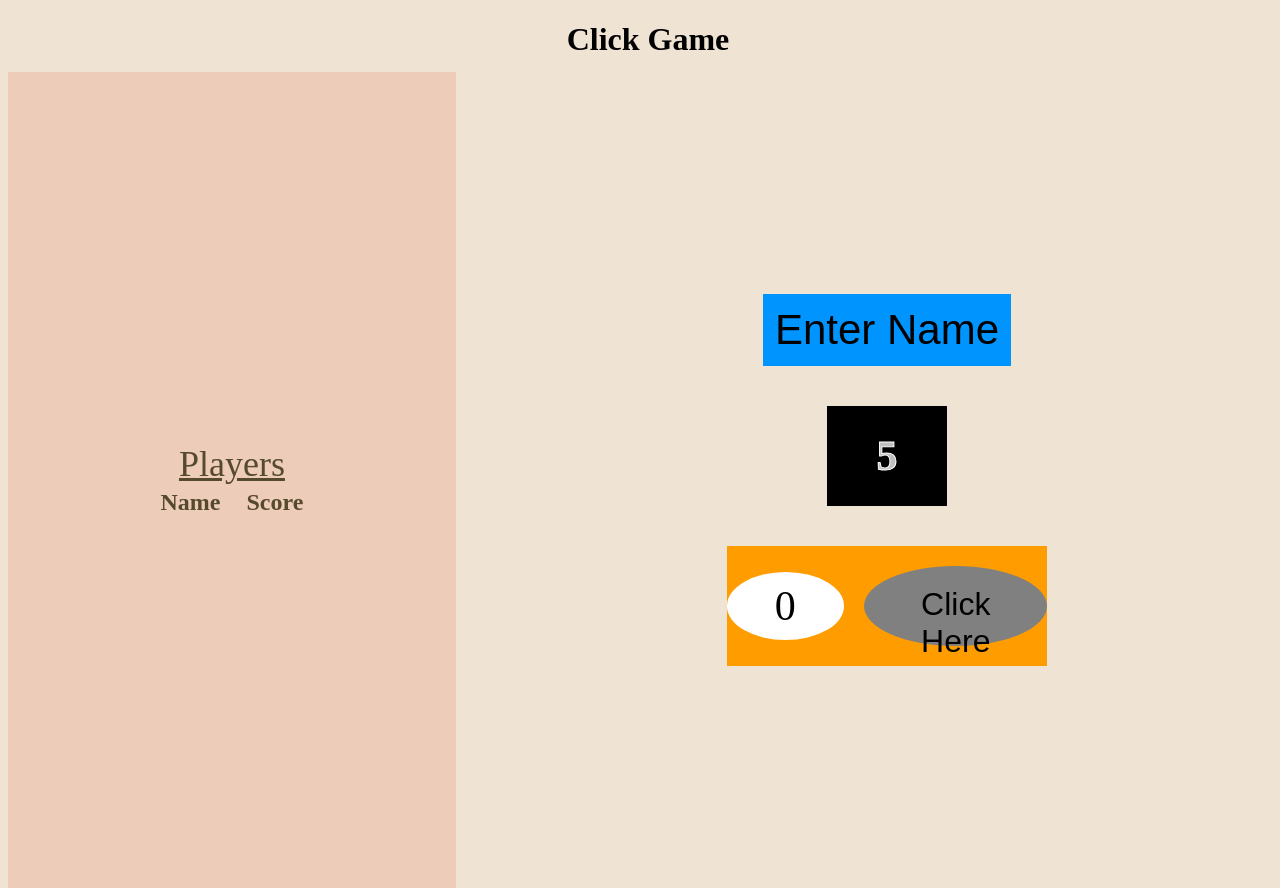
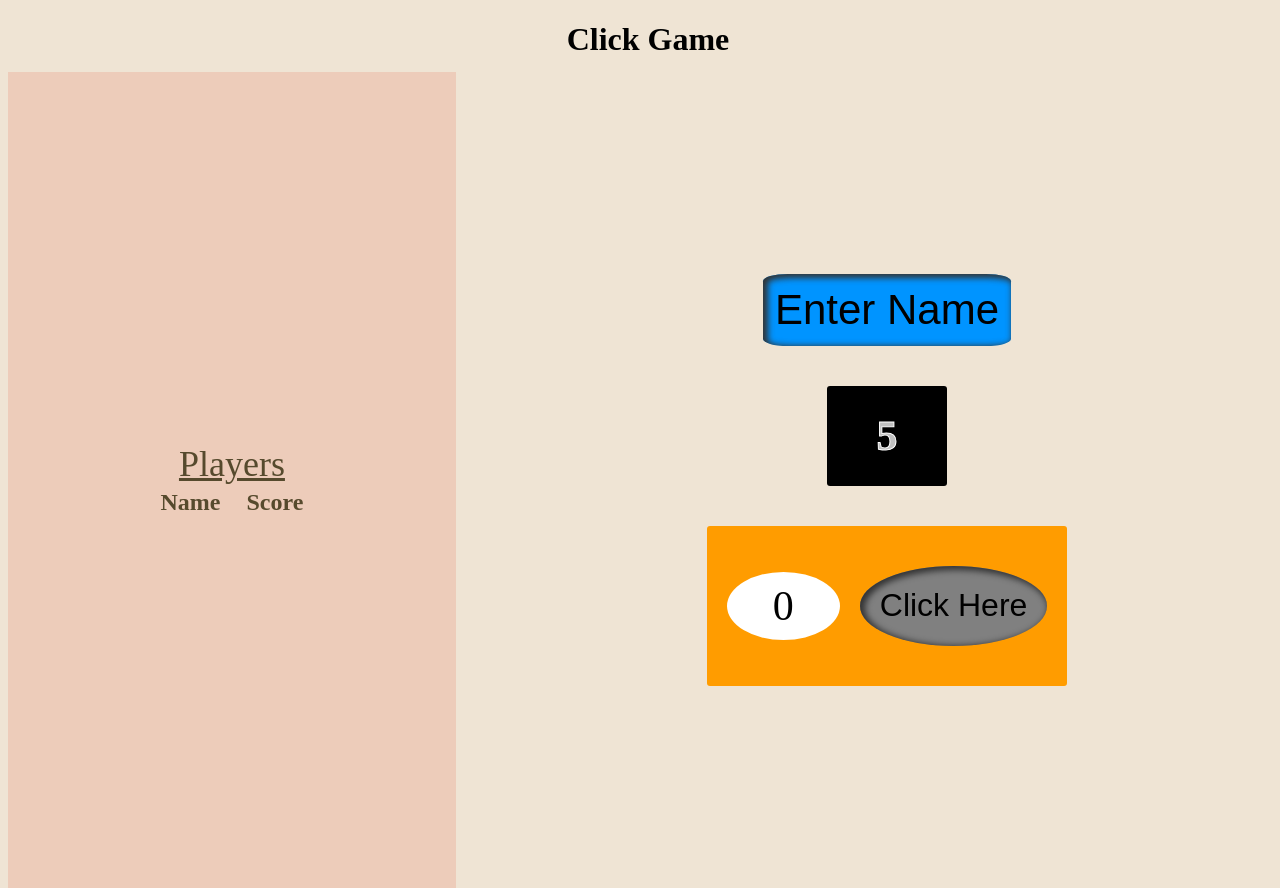
Before and after one commit to rabinabaga/mern_projects, a plain HTML site: page clickaty-click/index.html in a window 1280 px wide. Drawn offline with Linux system fonts and the light colour scheme.

Commit message:
added box shadow and done finishing

```diff
--- a/clickaty-click/index.css
+++ b/clickaty-click/index.css
@@ -38,6 +38,7 @@ button {
   text-align: center;
   display: flex;
   align-items: center;
+  border-radius: 3px;
   justify-content: center;
   -webkit-text-stroke: 1px white;
 }
@@ -48,6 +49,8 @@ button {
   /* height: 40px; */
   padding: 12px;
   font-size: 42px;
+  box-shadow: inset 3px 2px 6px 2px #333;
+  border-radius: 10%;
 }
 @keyframes name-zoom {
   from {
@@ -68,6 +71,8 @@ button {
   background-color: #ff9c00;
   width: 40%;
   height: 120px;
+  padding: 20px;
+  border-radius: 3px;
 }
 .count-and-click .counter {
   display: inline-block;
@@ -88,6 +93,10 @@ button {
   padding: 20px;
   font-size: 32px;
   color: black;
+}
+.click-here button {
+  box-shadow: inset 3px 2px 6px 2px #333;
+  width: max-content;
 }
 
 .players-records {
```
